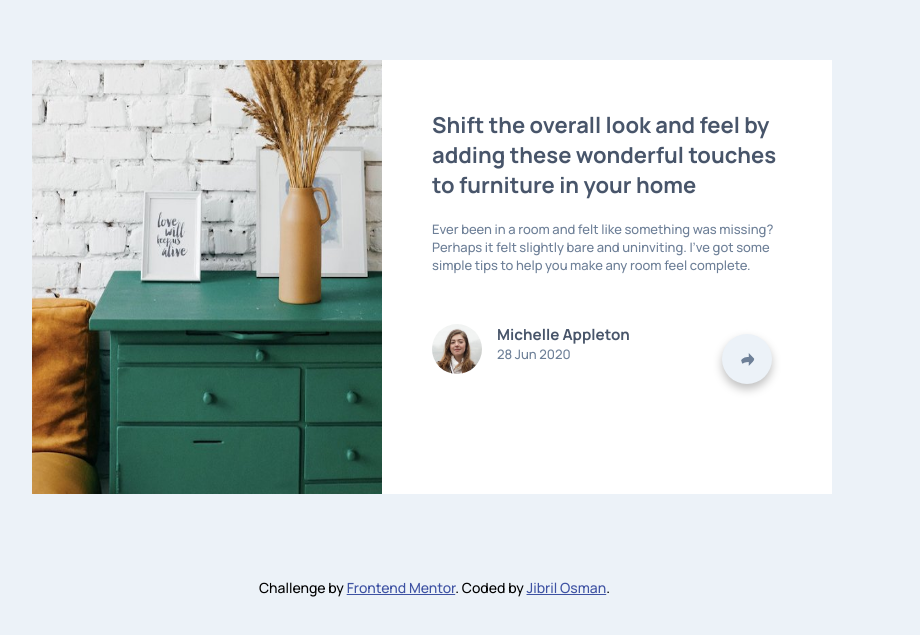
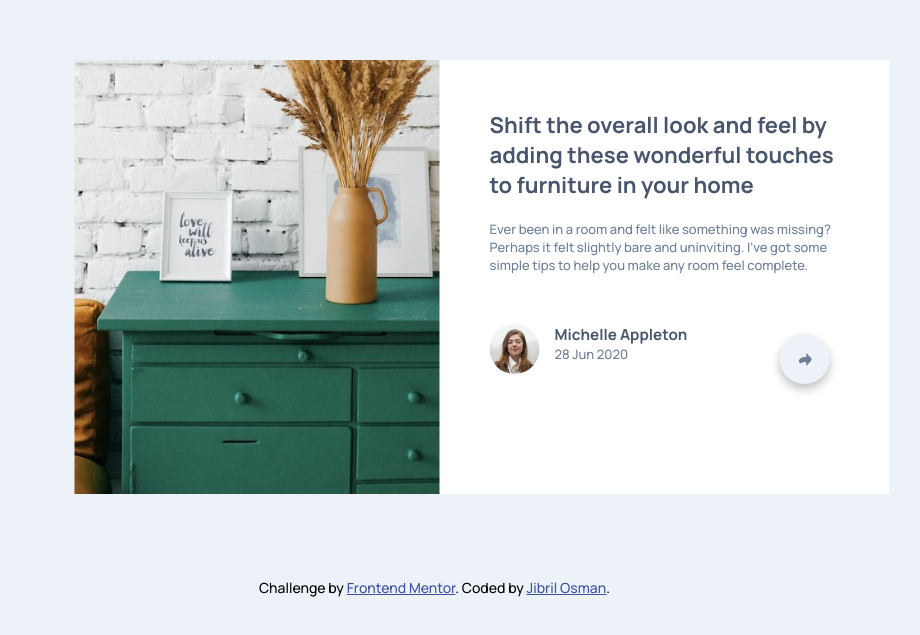
Before and after one commit to jibrilosman/article-preview-component-master, a plain HTML site: page index.html in a window 1280 px wide. Shown: the part 123-758 px from the top of the page, without its empty margins (158-1078 px from the left). Drawn offline with Linux system fonts and the light colour scheme.

Commit message:
Add files via upload

```diff
--- a/style.css
+++ b/style.css
@@ -27,6 +27,7 @@ body {
     width: 350px;
     height: 100%;
     text-align: center;
+    object-fit: cover;
 }
 .text-items {
     width: 350px;
@@ -117,7 +118,7 @@ body {
 
 @media (min-width: 900px) {
     .container {
-        grid-template-columns: repeat(2, 450px);
+        grid-template-columns: 365px auto;
         position: absolute;
         top: 50%;
         left: 50%;
@@ -129,7 +130,6 @@ body {
     .text-items {
         width: 450px;
         padding: 30px;
-        margin-left: -100px;
         height: 100%;
     }
     .avatar-items {
```
